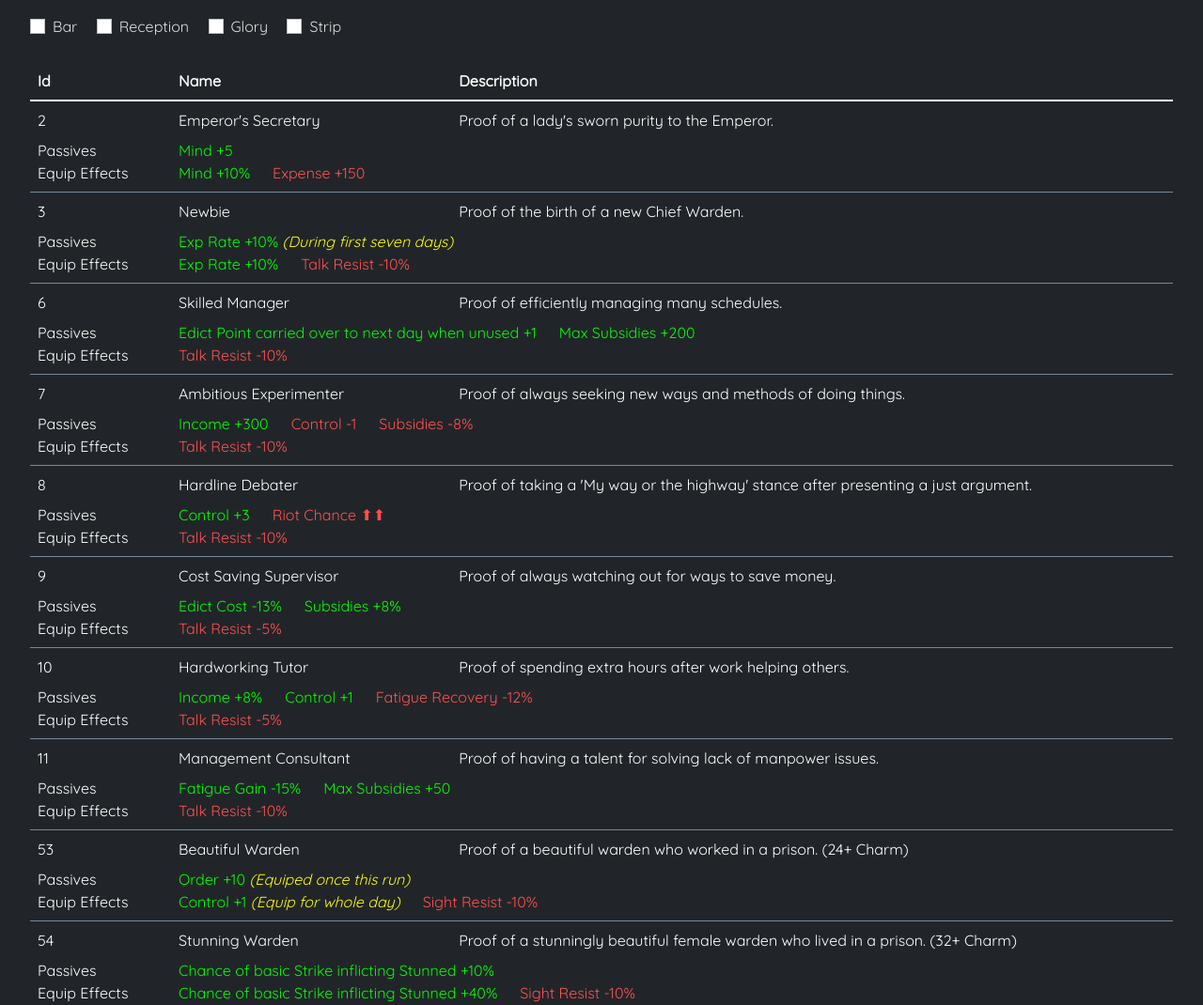
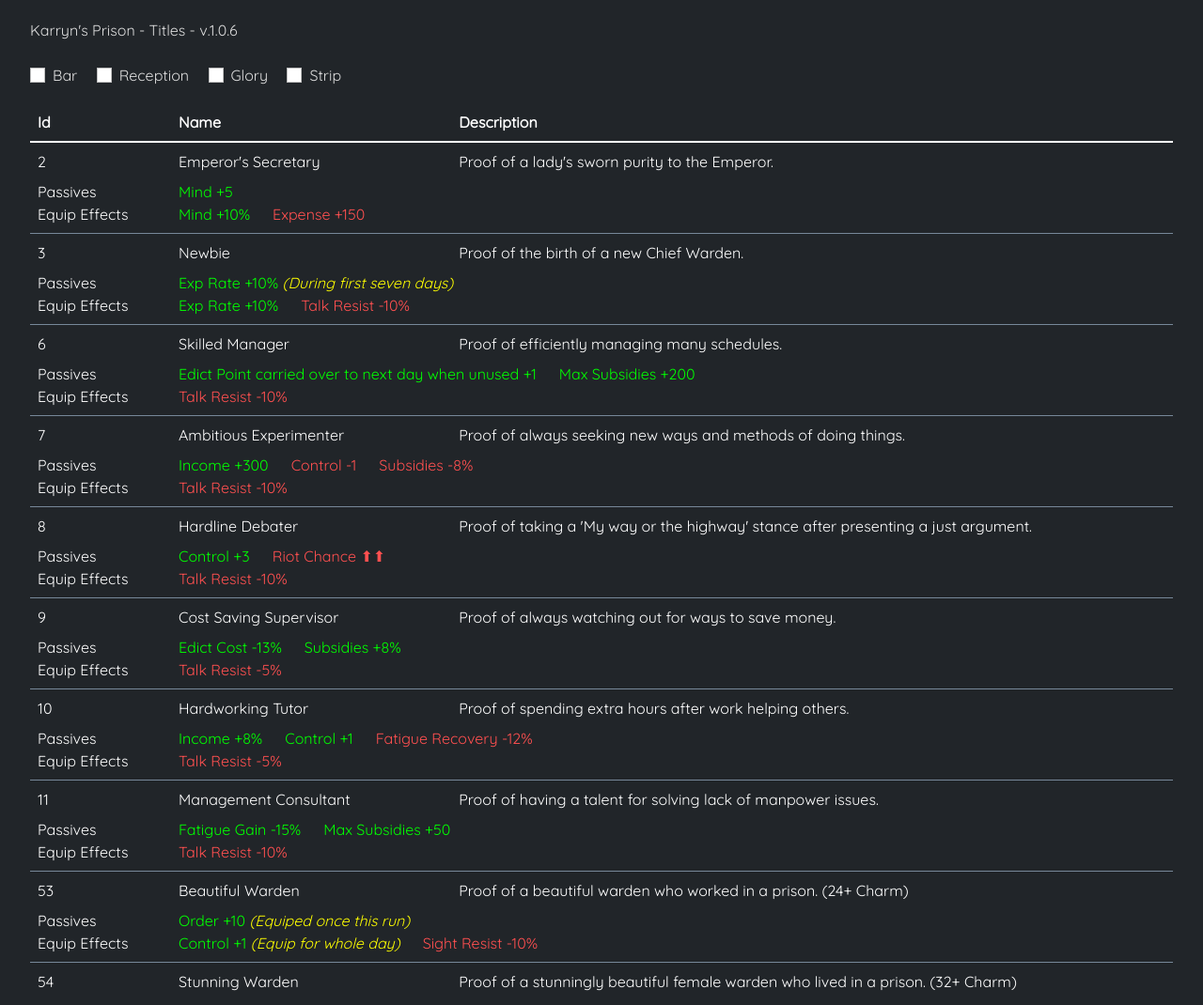
Before and after one commit to kaelysdev/kp-titles, a plain HTML site: page index.html in a window 1280 px wide. Shown: the top 1070 px of the page at 94% size. Drawn offline with nearby package versions, Linux system fonts and the light colour scheme.

Commit message:
Add files via upload

```diff
--- a/index.html
+++ b/index.html
@@ -2,6 +2,7 @@
 <html>
 <head>
 
+    <title>Karryn's Prison - Titles - v.1.0.6</title>
     <link href="https://fonts.googleapis.com/css2?family=Quicksand&display=swap" rel="stylesheet">
     <link rel="stylesheet" href="https://cdnjs.cloudflare.com/ajax/libs/twitter-bootstrap/5.1.3/css/bootstrap.min.css" integrity="sha512-GQGU0fMMi238uA+a/bdWJfpUGKUkBdgfFdgBm72SUQ6BeyWjoY/ton0tEjH+OSH9iP4Dfh+7HM0I9f5eR0L/4w==" crossorigin="anonymous" referrerpolicy="no-referrer" />
     <script src="https://cdnjs.cloudflare.com/ajax/libs/jquery/3.6.0/jquery.min.js" integrity="sha512-894YE6QWD5I59HgZOGReFYm4dnWc1Qt5NtvYSaNcOP+u1T9qYdvdihz0PPSiiqn/+/3e7Jo4EaG7TubfWGUrMQ==" crossorigin="anonymous" referrerpolicy="no-referrer"></script>
@@ -84,7 +85,9 @@
 
 <body>
 
-    <div>
+    <div class="my-1">Karryn's Prison - Titles - v.1.0.6</div>
+
+    <div class="mt-4">
         <div class="form-check form-check-inline">
             <input class="form-check-input filter" type="checkbox" value="" id="filterbar">
             <label class="form-check-label" for="filterbar">Bar</label>
@@ -103,7 +106,7 @@
         </div>
     </div>
 
-    <table id="titles" class="table table-dark mt-4">
+    <table id="titles" class="table table-dark mt-3">
         <thead>
             <tr>
                 <th scope="col" style="width: 10%; min-width: 150px;">Id</th>
```
